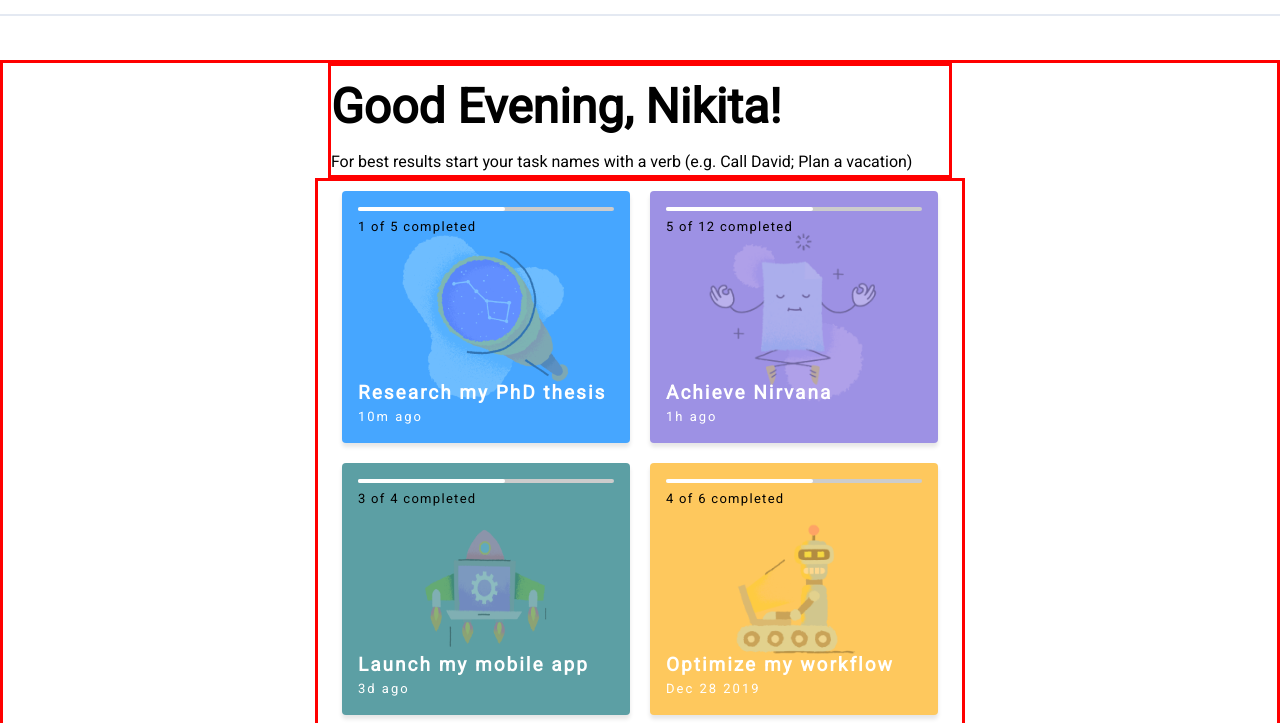
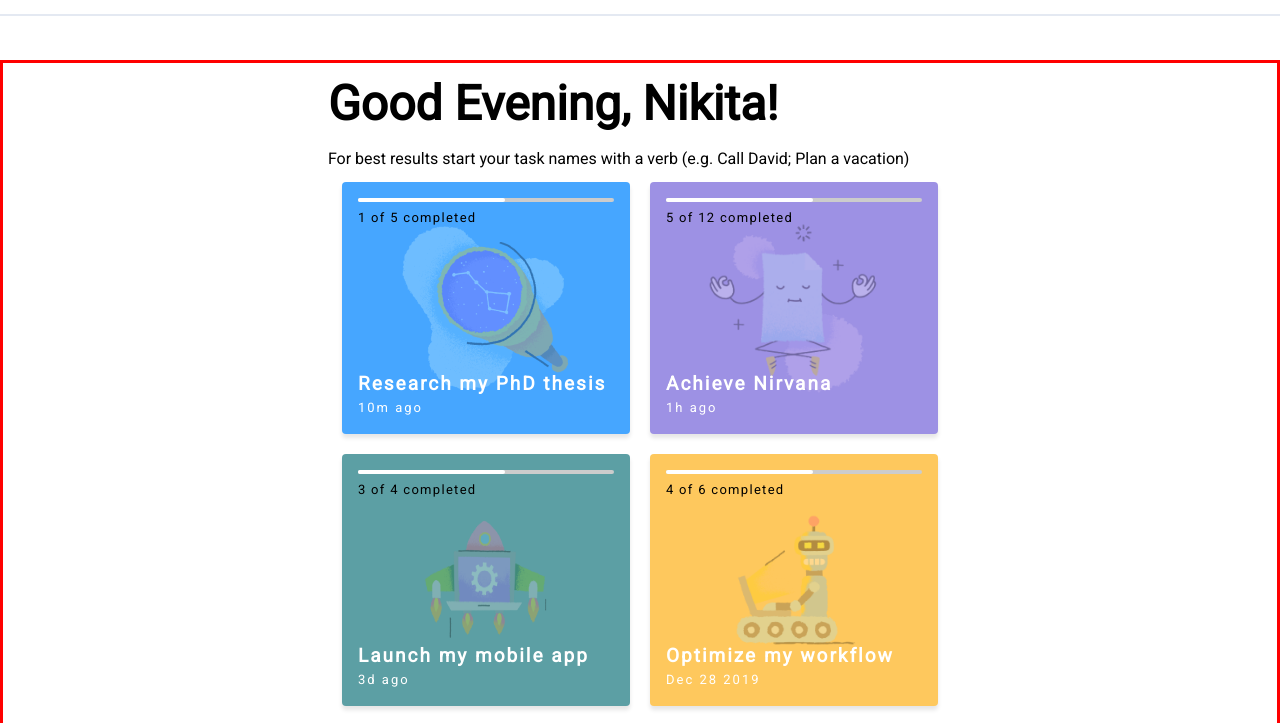
Before and after one commit to borkk85/Example-Project, a plain HTML site: page index.html in a window 1280 px wide. Shown: the part 48-771 px from the top of the page. Drawn offline with nearby package versions, Linux system fonts and the light colour scheme.

Commit message:
Update style.css

```diff
--- a/Assets/style.css
+++ b/Assets/style.css
@@ -167,7 +167,6 @@ ul li:nth-child(4):hover::after {
 }
 
 .intro {
-    border: solid 3px red;
      width: 49%;
 
 }
@@ -186,7 +185,6 @@ ul li:nth-child(4):hover::after {
 
 .container-wrapper {
     width: 51%;
-    border: solid 3px red;
     display: flex;
     flex-wrap: wrap;
     justify-content: center;
```
